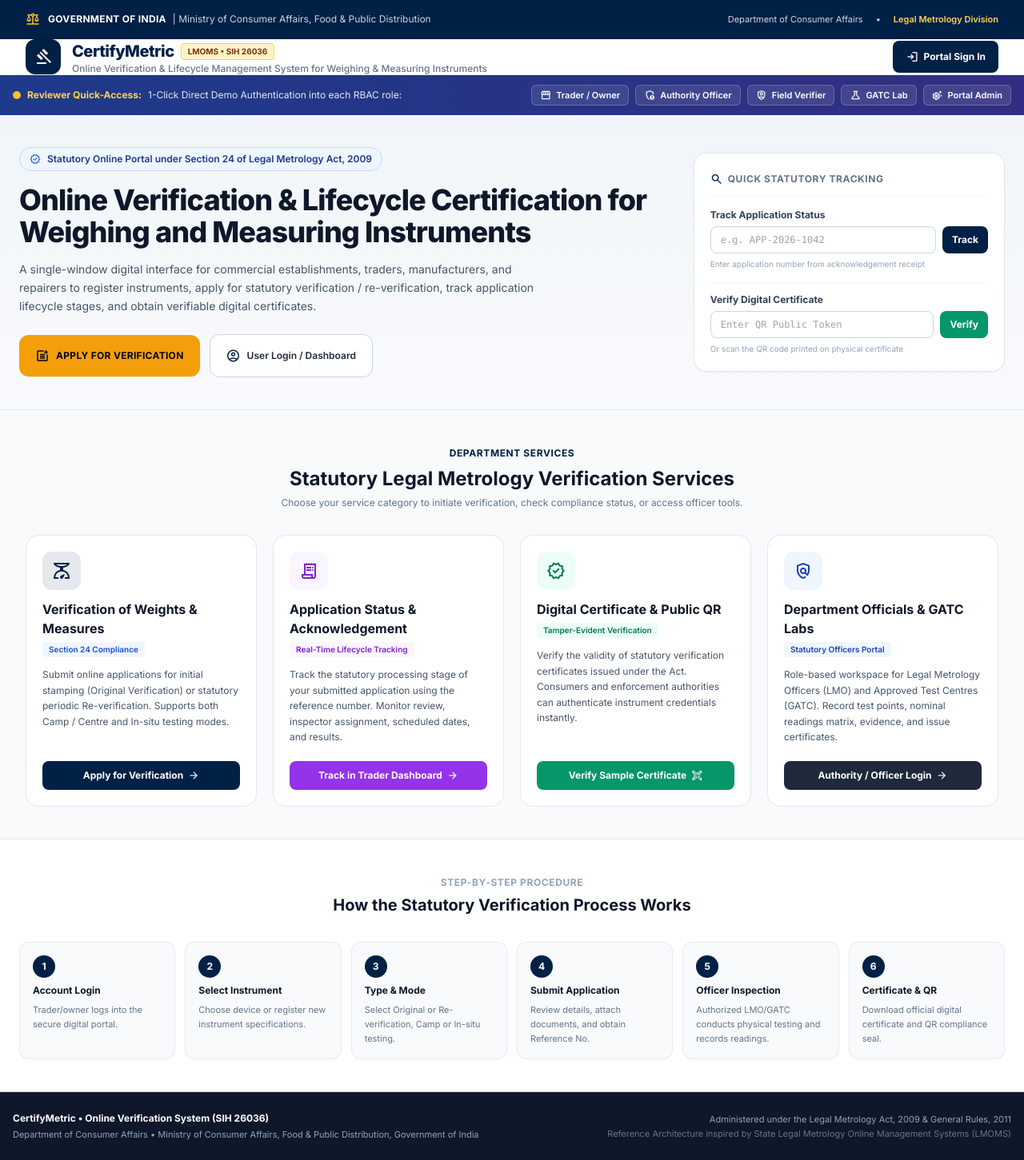
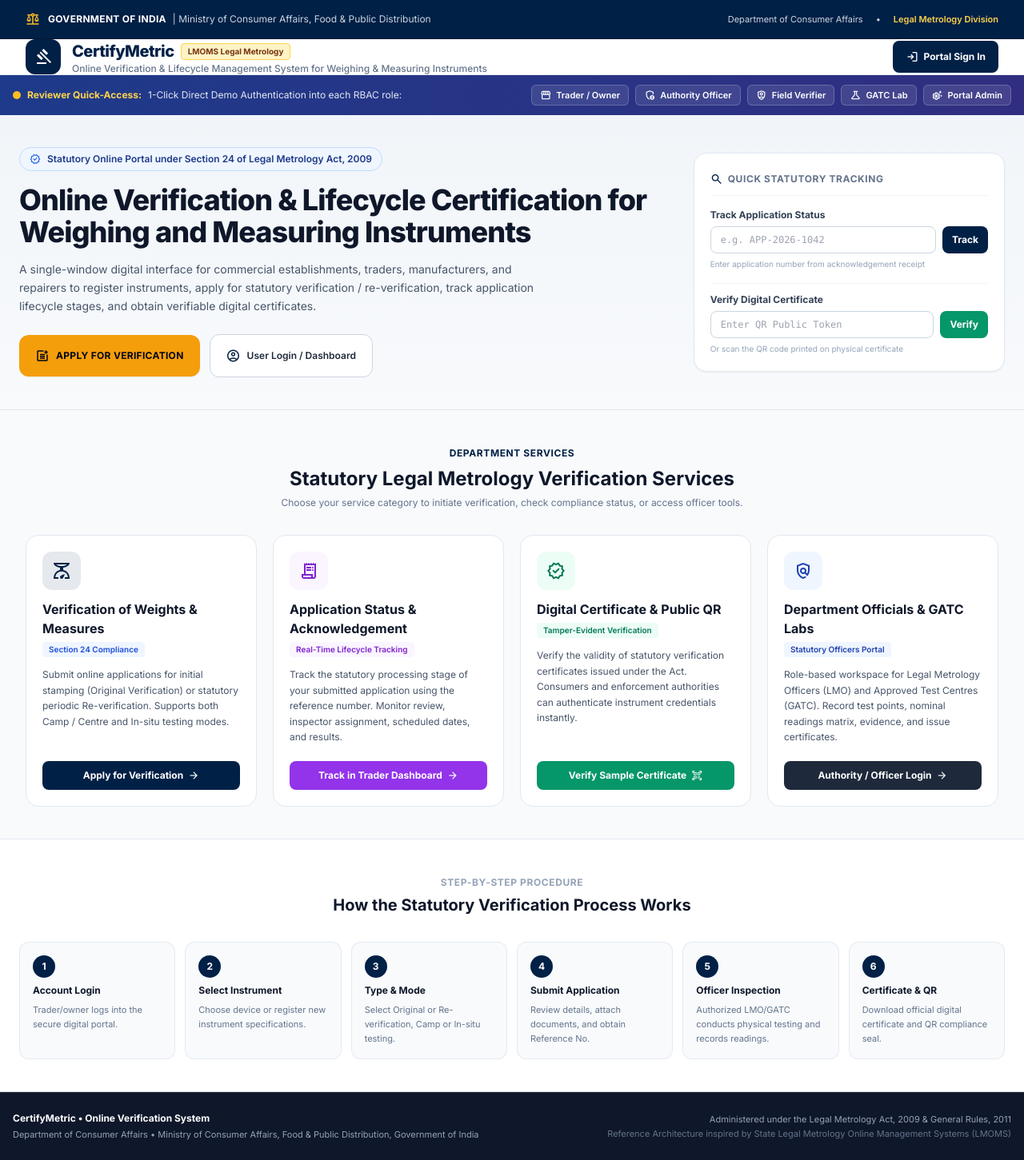
Before and after one commit to Sahil7414/CertifyMetric, a React (Vite) app in the folder client/: page / in a window 1280 px wide. Shown: the whole page at 80% size. Built offline with nearby package versions, Linux system fonts and the light colour scheme; no server answers.

Commit message:
fix(ui): remove SIH 26036 references from frontend branding

```diff
--- a/client/src/components/AppSidebar.jsx
+++ b/client/src/components/AppSidebar.jsx
@@ -432,7 +432,7 @@ export default function AppSidebar({
               {/* Action Buttons */}
               <div className="pt-1 flex items-center justify-between border-t border-[#1b365d]/60 text-[11px]">
                 <span className="text-[10px] text-slate-400 font-mono">
-                  SIH 26036
+                  LMOMS
                 </span>
                 {onLogout && (
                   <button
--- a/client/src/components/Navbar.jsx
+++ b/client/src/components/Navbar.jsx
@@ -23,7 +23,7 @@ export default function Navbar({
           <span className="hidden md:inline text-slate-300">Statutory Standards under Legal Metrology Act, 2009 & General Rules, 2011</span>
         </div>
         <div className="flex items-center gap-3 text-[11px] text-slate-300">
-          <span className="hidden sm:inline">Online Management System (SIH 26036)</span>
+          <span className="hidden sm:inline">Online Verification Management System</span>
           {onVerifyPublicToken && (
             <button
               onClick={() => onVerifyPublicToken('e1a2b3c4-d5e6-47f8-9a0b-1c2d3e4f5a6b')}
--- a/client/src/components/TopHeader.jsx
+++ b/client/src/components/TopHeader.jsx
@@ -68,7 +68,7 @@ export default function TopHeader({
           <span className="hidden md:inline text-slate-400">Standards under Legal Metrology Act, 2009 & General Rules, 2011</span>
         </div>
         <div className="flex items-center gap-3 text-[10px] text-slate-400 font-mono">
-          <span>SIH 26036 • CertifyMetric</span>
+          <span>LMOMS • CertifyMetric</span>
         </div>
       </div>
 
--- a/client/src/views/PortalLanding.jsx
+++ b/client/src/views/PortalLanding.jsx
@@ -107,7 +107,7 @@ export default function PortalLanding({
               <div className="flex items-center gap-2">
                 <span className="text-xl font-extrabold text-primary tracking-tight">CertifyMetric</span>
                 <span className="px-2 py-0.5 rounded text-[10px] font-bold bg-amber-100 text-amber-900 border border-amber-300">
-                  LMOMS • SIH 26036
+                  LMOMS Legal Metrology
                 </span>
               </div>
               <p className="text-xs text-slate-500 font-medium leading-none mt-0.5">
@@ -416,7 +416,7 @@ export default function PortalLanding({
       <footer className="mt-auto bg-slate-900 text-slate-400 py-6 px-4 text-xs border-t border-slate-800">
         <div className="max-w-7xl mx-auto flex flex-col md:flex-row items-center justify-between gap-4">
           <div className="text-center md:text-left space-y-1">
-            <p className="font-bold text-white">CertifyMetric • Online Verification System (SIH 26036)</p>
+            <p className="font-bold text-white">CertifyMetric • Online Verification System</p>
             <p className="text-[11px]">Department of Consumer Affairs • Ministry of Consumer Affairs, Food & Public Distribution, Government of India</p>
           </div>
           <div className="text-center md:text-right text-[11px]">
--- a/client/src/views/PublicVerify.jsx
+++ b/client/src/views/PublicVerify.jsx
@@ -196,7 +196,7 @@ export default function PublicVerify({ token, onBackToPortal }) {
       </div>
 
       <p className="text-[10px] text-slate-400 mt-4 text-center">
-        Legal Metrology Verification Engine • Smart India Hackathon PS 26036
+        Legal Metrology Verification Engine • National Compliance Portal
       </p>
     </div>
   );
```
